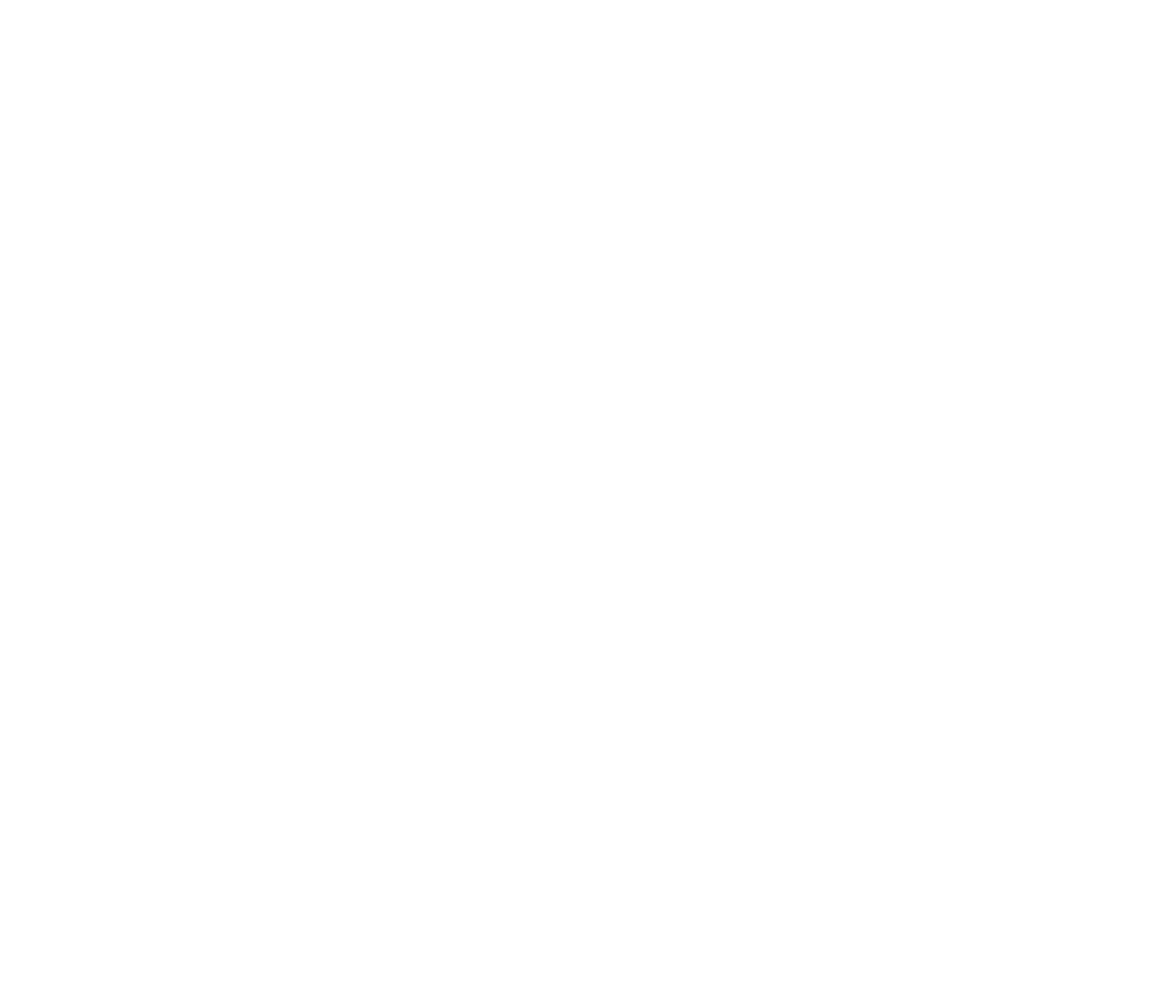
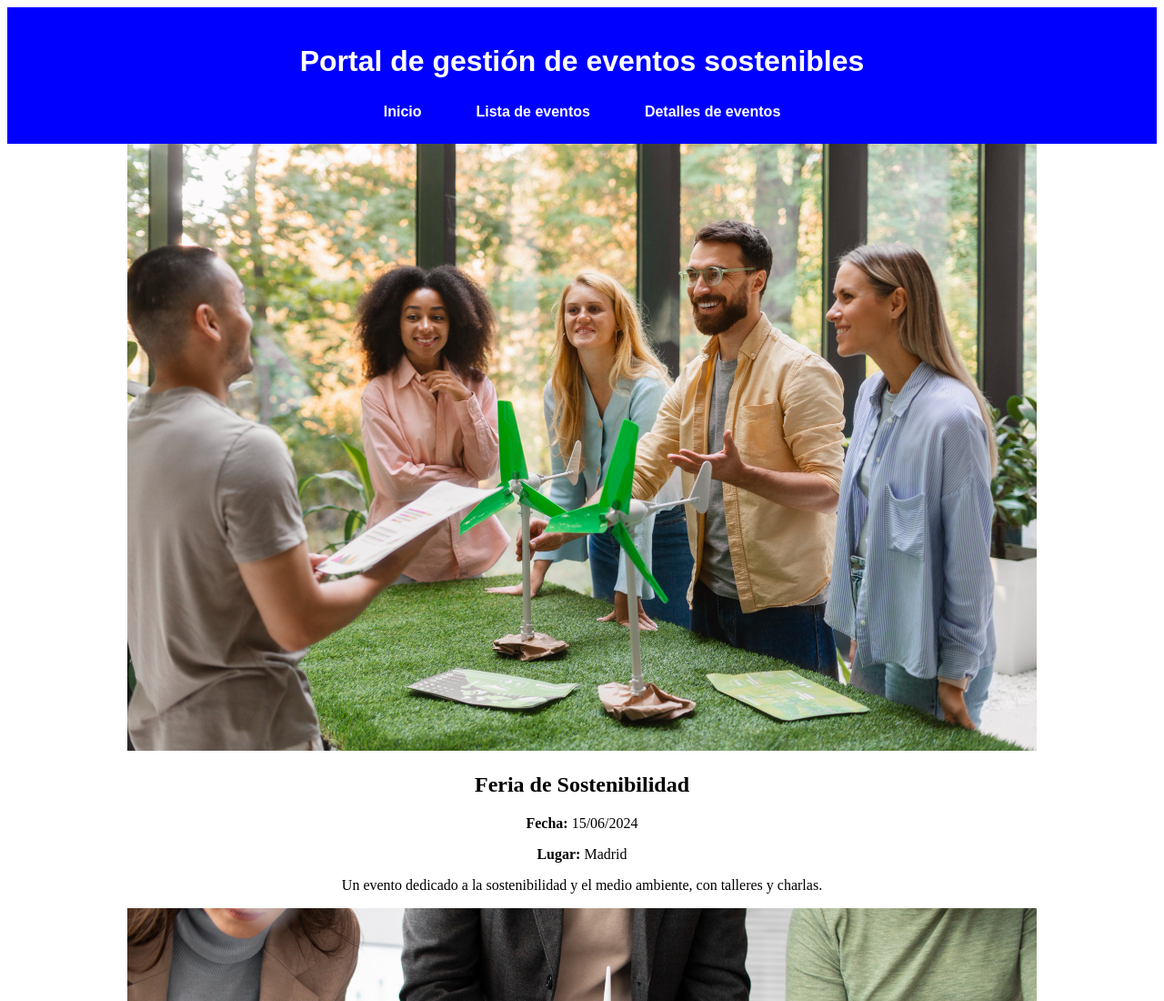
Before and after one commit to aalvarogarciia30/proyecto-evento-alvaro, a plain HTML site: page eventos.html in a window 1280 px wide. Shown: the top 1100 px of the page at 91% size. Before the commit the page ends 800 px from the top, so only its background shows below. Drawn offline with Linux system fonts and the light colour scheme.

Commit message:
Inserción de cabecera

```diff
--- a/css/style.css
+++ b/css/style.css
@@ -3,7 +3,7 @@ body {
     text-align: center;
 }
 header{
-    background: #333;
+    background: blue;
     color: white;
     padding: 20px;
     text-align: center;
--- a/eventos.html
+++ b/eventos.html
@@ -4,8 +4,48 @@
     <meta charset="UTF-8">
     <meta name="viewport" content="width=device-width, initial-scale=1.0">
     <title>Página de listado de eventos</title>
+    <link rel="stylesheet" href="./css/style.css">
 </head>
 <body>
-    <!--Aqui habrá un listado con todos los eventos-->
+    <header>
+        <h1>Portal de gestión de eventos sostenibles</h1>
+        <nav>
+            <div class="nav-links">
+                <a href="./index.html">Inicio</a>
+                <a href="./eventos.html">Lista de eventos</a>
+                <a href="./detalle_evento.html">Detalles de eventos</a>
+        </nav>
+    </header>
+    <main>
+        <section class="event-list">
+            <article class="event-card">
+                <img src="./images/evento1.jpg" alt="Evento 1" class="event-image">
+                <div class="event-info">
+                    <h2>Feria de Sostenibilidad</h2>
+                    <p><strong>Fecha:</strong> 15/06/2024</p>
+                    <p><strong>Lugar:</strong> Madrid</p>
+                    <p>Un evento dedicado a la sostenibilidad y el medio ambiente, con talleres y charlas.</p>
+                </div>
+            </article>
+            <article class="event-card">
+                <img src="./images/evento2.jpg" alt="Evento 2" class="event-image">
+                <div class="event-info">
+                    <h2>Conferencia EcoInnovación</h2>
+                    <p><strong>Fecha:</strong> 22/06/2024</p>
+                    <p><strong>Lugar:</strong> Barcelona</p>
+                    <p>Expertos en innovación ecológica compartirán sus experiencias y proyectos.</p>
+                </div>
+            </article>
+            <article class="event-card">
+                <img src="./images/evento3.jpg" alt="Evento 3" class="event-image">
+                <div class="event-info">
+                    <h2>Jornada de Reciclaje</h2>
+                    <p><strong>Fecha:</strong> 29/06/2024</p>
+                    <p><strong>Lugar:</strong> Valencia</p>
+                    <p>Actividades para todas las edades enfocadas en el reciclaje y la economía circular.</p>
+                </div>
+            </article>
+        </section>
+    </main>
 </body>
 </html>
```
Also changed, not shown: detalle_evento.html (+25 -3 lines), index.html (+1 -1 lines).
